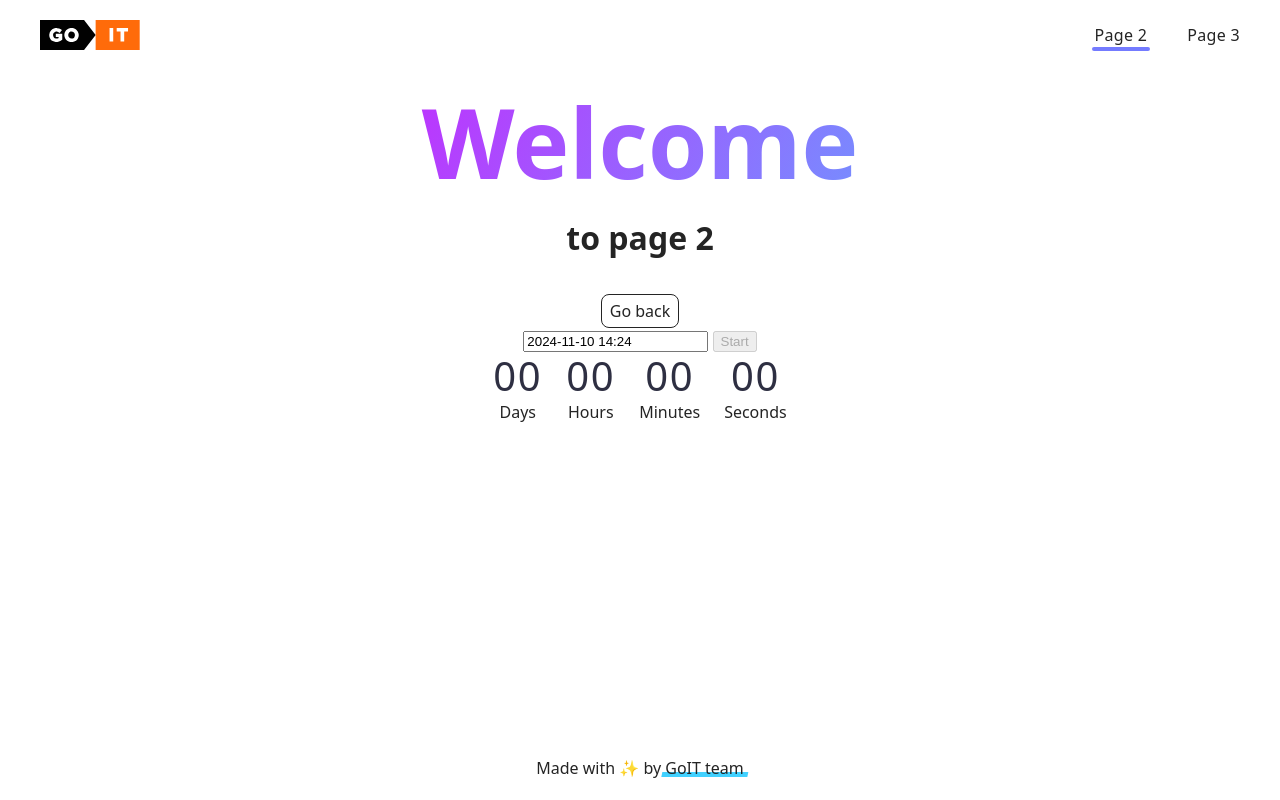
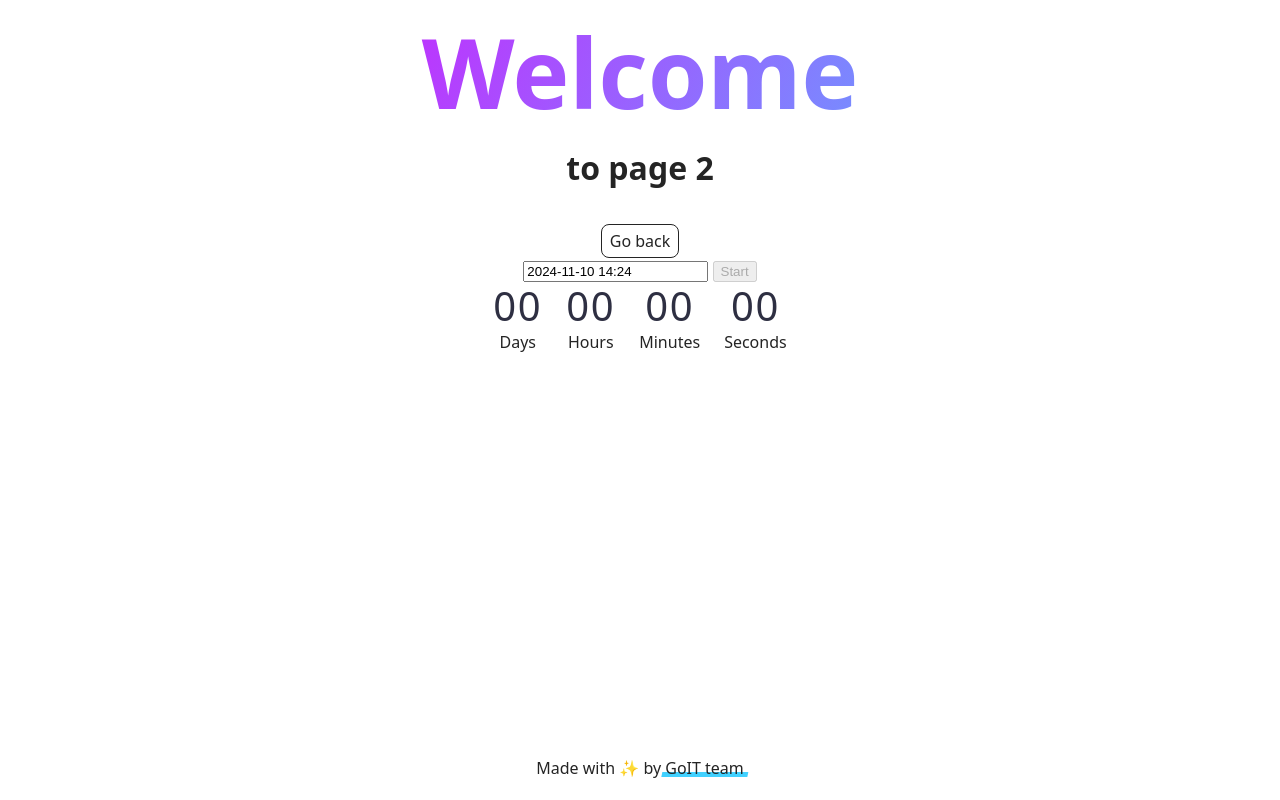
Before and after one commit to ovcharuks/goit-js-hw-10, a plain HTML site: page 1-timer.html in a window 1280 px wide. Drawn offline with nearby package versions, Linux system fonts and the light colour scheme.

Commit message:
Deploying to gh-pages from @ ovcharuks/goit-js-hw-10@f48b8126c8e1bc61dd1c01c1d8636a0231c66d66 🚀

```diff
--- a/1-timer.html
+++ b/1-timer.html
@@ -17,12 +17,12 @@
 <body>
 
 
-  <header class="header">
+  <!-- <header class="header">
   <div class="container">
     <nav class="nav">
       <a class="nav-logo" href="./index.html" aria-label="Site logo">
         <svg class="nav-logo-icon" width="100" height="30">
-          <use href="/goit-js-hw-10/assets/sprite-E8vg0sBb.svg#logo"></use>
+          <use href="./img/sprite.svg#logo"></use>
         </svg>
       </a>
       <ul class="nav-list">
@@ -36,7 +36,7 @@
     </nav>
   </div>
 </header>
-
+ -->
 
   <main>
     <div class="container">
--- a/2-snackbar.js
+++ b/2-snackbar.js
@@ -1,2 +1,2 @@
-import"./assets/modulepreload-polyfill-B5Qt9EMX.js";/* empty css                      */import{i as o}from"./assets/vendor-BbbuE1sJ.js";const i=document.querySelector(".form"),n=document.querySelector("input[type=number"),u=document.querySelector("button[type=submit]"),c=document.querySelector("input[value=fulfilled]"),s=document.querySelector("input[value=rejected]");function m(e){new Promise((t,r)=>{setTimeout(()=>{c.checked&&t(`✅ Fulfilled promise in ${e}ms`),s.checked&&r(`❌ Rejected promise in ${e}ms`)},e)}).then(t=>o.error({message:t,position:"topCenter"})).catch(t=>o.error({message:t,position:"topCenter"}))}i.addEventListener("submit",e=>{e.preventDefault()});u.addEventListener("click",e=>{m(n.value)});
+import"./assets/modulepreload-polyfill-B5Qt9EMX.js";/* empty css                      */import{i as o}from"./assets/vendor-BbbuE1sJ.js";document.querySelector(".form");const r=document.querySelector("input[type=number"),n=document.querySelector("button[type=submit]"),u=document.querySelector("input[value=fulfilled]"),c=document.querySelector("input[value=rejected]");function s(e){new Promise((t,i)=>{setTimeout(()=>{u.checked&&t(`✅ Fulfilled promise in ${e}ms`),c.checked&&i(`❌ Rejected promise in ${e}ms`)},e)}).then(t=>o.success({message:t,position:"topCenter"})).catch(t=>o.error({message:t,position:"topCenter"}))}n.addEventListener("click",e=>{e.preventDefault(),s(Number(r.value))});
 //# sourceMappingURL=2-snackbar.js.map
```
Also changed, not shown: 2-snackbar.html (+3 -3 lines), assets/sprite-E8vg0sBb.svg (deleted), 1 other file.
